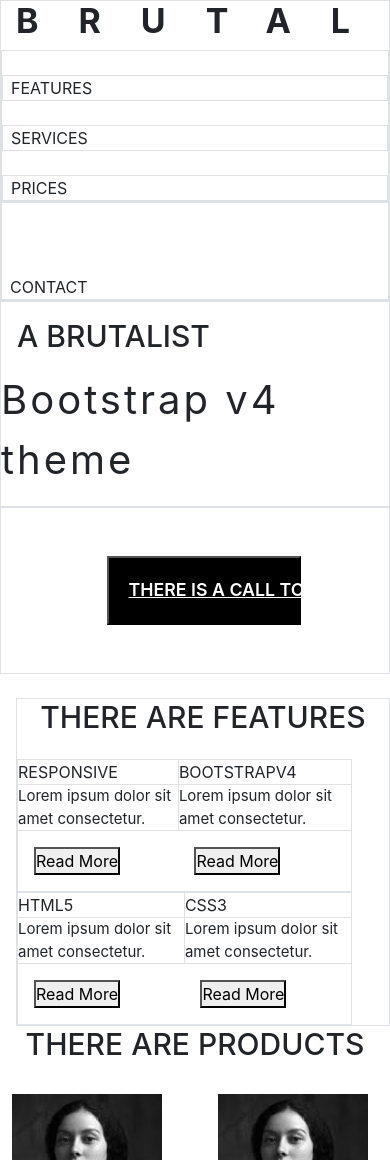
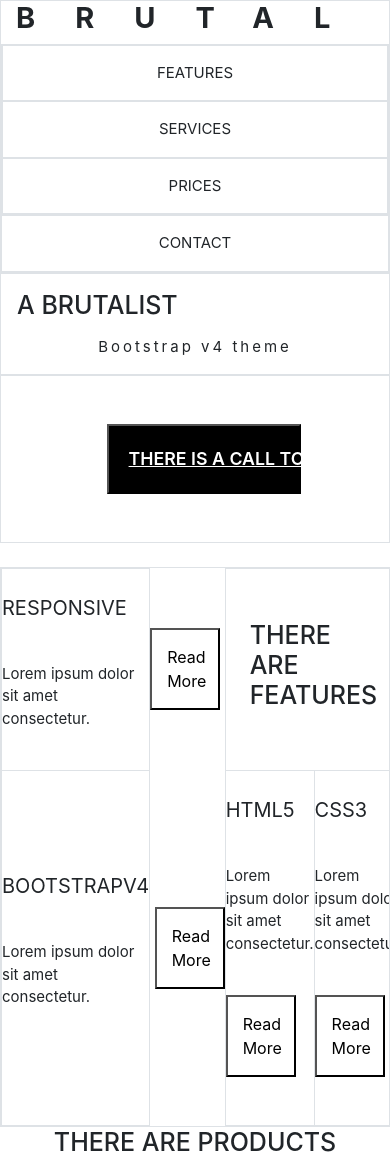
Before and after one commit to Agosdev/template-ejercicio, a plain HTML site: page index.html in a window 390 px wide. Shown: the top 1160 px of the page. Drawn offline with Linux system fonts and the light colour scheme.

Commit message:
Bootstrap responsive

```diff
--- a/css/styles.css
+++ b/css/styles.css
@@ -270,20 +270,33 @@ textarea {
 
 @media only screen and (max-width: 767px) {
   h1 {
-    font-size: calc(50px - 100%);
+    font-size: calc(45px - 100%);
     letter-spacing: 40px;
     font-weight: 700;
   }
 
+  li {
+    text-align: center;
+    font-size: 15px;
+  }
+
+  li:hover {
+    color: red;
+  }
+
   h2,
   h3 {
-    font-size: 30px;
+    font-size: 25px;
   }
 
-  .contact_media {
-    margin-left: 8px;
-    text-align: left;
+  p.legend {
+    font-size: 15px;
+    text-align: center;
   }
+
+  nav {
+  }
+
   .call_to-action {
     width: 50%;
     padding: 5% 5% 5% 5%;
@@ -300,9 +313,7 @@ textarea {
 
   .tab-but {
     width: 70px;
-    padding: 10px;
-    position: relative;
-    left: 20px;
+    padding: 15px;
   }
 
   .team_mobile {
@@ -329,15 +340,14 @@ textarea {
     right: 0;
     top: 200px;
   }
-  .video {
-    margin: 0;
-    width: 400px;
-    height: 300px;
-  }
 
   .text-gallery {
     top: 10px;
     left: 10px;
+  }
+
+  .carrusel {
+    flex-direction: column;
   }
 
   .carousel {
@@ -369,11 +379,11 @@ textarea {
   }
 
   .data {
-    width: 150px;
+    width: 100px;
   }
 
   textarea {
-    width: 350px;
+    width: 300px;
   }
 
   .link {
@@ -386,11 +396,15 @@ textarea {
     right: 0;
   }
 
+  .video {
+    margin: 0;
+    width: 350px;
+    height: 300px;
+  }
   .media_mobile {
     display: flex;
     flex-direction: column;
   }
-
   .prices_mobile {
     flex-direction: column;
     text-align: center;
--- a/index.html
+++ b/index.html
@@ -10,15 +10,15 @@
   <body>
     <!-- navegador -->
     <header>
-        <nav class="row border">
+        <nav class="row d-flex align-items-center border">
             <h1 class="col-lg-8 col-sm-6">Brutal</h1>
-            <ul class="col-lg-2 border">
-                <li class="mt-4 pl-2 border">Features</li>
-                <li class="mt-4 pl-2 border">Services</li>
-                <li class="mt-4 pl-2 border">Prices</li>
+            <ul class="col-lg-2 col-sm-3 border">
+                <li class="p-3 border">Features</li>
+                <li class="p-3 border">Services</li>
+                <li class="p-3 border">Prices</li>
             </ul>
-            <ul class="col-lg-2 border">
-              <li class="mt-5 pt-4 contact_media">Contact</li>
+            <ul class="col-lg-2 col-sm-3 border">
+              <li class="p-3">Contact</li>
             </ul>
         </nav>
     </header>
@@ -33,7 +33,7 @@
           </div>
     </section>
     <!-- tabla con lenguajes -->
-    <table class="border d-none d-sm-block" width="100%" cellspacing="0" cellpadding="0">
+    <table class="border table-responsive-sm" width="100%" cellspacing="0" cellpadding="0">
         <tr>
             <td class="border" width="20%">
                     <p>responsive</p>
@@ -42,59 +42,28 @@
                     <button class="tab-but">Read More</button>
                  </td>
             </td class="border">
-                 <td class="border" colspan="2"><h3 class="p-4">There are features</h3>
-            </td>
+                 <td class="border" colspan="2">
+                  <h3 class="p-4">There are features</h3>
+                 </td>
        </tr>
        <tr>
-          <td class="border" rowspan="2">
+          <td class="border" width="30%" rowspan="2">
                 <p>bootstrapv4</p>
                 <p class="description">Lorem ipsum dolor sit amet consectetur.</p>
           <td> <button class="tab-but">Read More</button></td>
           </td>
-          <td class="border" width="25%">
+          <td class="border" width="20%">
                 <p>html5</p>
                 <p class="description">Lorem ipsum dolor sit amet consectetur.</p>
                 <button class="tab-but mb-4">Read More</button>
            </td>
-          <td class="border">
+          <td class="border" width="30%">
                 <p>css3</p>
                 <p class="description">Lorem ipsum dolor sit amet consectetur.</p>
                 <button class="tab-but mb-4">Read More</button>
           </td>
       </tr>
     </table>
-        <!-- tabla con lenguajes mobile -->
-        <div class="border d-sm-none d-block ml-3">
-          <h3 class="text-center mb-4">There are features</h3>
-          <table width="90%" cellspacing="0" cellpadding="0" >
-            <tr class="border">
-              <td class="border">Responsive</td>
-              <td class="border">Bootstrapv4</td>
-            </tr>
-            <tr class="border">
-              <td class="border description">Lorem ipsum dolor sit amet consectetur.</td>
-              <td class="border description">Lorem ipsum dolor sit amet consectetur.</td>
-            </tr>
-            <tr class="border">
-              <td ><button class="m-3">Read More</button></td>
-              <td ><button class="m-3">Read More</button></td>
-            </tr>
-          </table>
-          <table width="90%" cellspacing="0" cellpadding="0">
-            <tr class="border">
-              <td class="border">Html5</td>
-              <td class="border">Css3</td>
-            </tr>
-            <tr class="border">
-              <td class="border description">Lorem ipsum dolor sit amet consectetur.</td>
-              <td class="border description">Lorem ipsum dolor sit amet consectetur.</td>
-            </tr>
-            <tr class="border">
-              <td ><button class="m-3">Read More</button></td>
-              <td ><button class="m-3">Read More</button></td>
-            </tr>
-          </table>
-          </div>
     <!-- seccion con fotos -->
     <h2 class="d-sm-none d-block text-center">There are products</h2>
     <section class="contenedor1">
@@ -153,8 +122,8 @@
               <button class="play-button text-uppercase p-3" type="button">Play</button>
               <iframe class="video col-lg-9" width="750" height="510" src="https://www.youtube.com/embed/tgbNymZ7vqY" frameborder="0" allow="accelerometer; autoplay; clipboard-write; encrypted-media; gyroscope; picture-in-picture" allowfullscreen></iframe>
           </div>
-          <div class=" d-flex align-items-center">
-              <div id="carouselFadeExampleIndicators" class="carousel slide carousel-fade  col-lg-9" data-ride="carousel">
+          <div class="carrusel d-flex align-items-center">
+              <div id="carouselFadeExampleIndicators" class="carousel slide carousel-fade col-lg-9" data-ride="carousel">
                   <div class="carousel-inner" role="listbox">
                       <div class="carousel-item active">
                            <img class="d-block w-100" src="assets/arq.jpg" alt="First slide" height="510">
@@ -171,10 +140,10 @@
                           <span class="carousel-control-next-icon" aria-hidden="true"></span>
                           <span class="sr-only">Next</span>
                       </a>
-                      <section class=" col-lg-2">
-                          <h2 class="text-gallery">There is a gallery</h2>
-                        </section>
              </div>
+             <section class="col-lg-2">
+                <h2 >There is a gallery</h2>
+              </section>
             </div>
     </section>
       <!-- seccion de servicios -->
@@ -201,19 +170,17 @@
     </section>
       <!-- seccion team -->
   <section class="team_mobile d-flex justify-content-around align-items-center">
-    <div class="border col-lg-3 ">
-          <h2 class="m-5 text-center">There is a team</h2>
-    </div>
+          <h2 class="m-4 text-center">There is a team</h2>
+          <p class="vertical-p border">marketer</p>
     <div class="border text-center col-lg-3 ">
-      <p class="vertical-p border pt-5">marketer</p>
                 <img class="border images_mobile img-fluid rounded-circle" src="assets/portrait.jpg" width="190px"/>
     </div>
+    <p class="vertical-p border">designer</p>
     <div class="border text-center col-lg-3 ">
-      <p class="vertical-p border pt-5">designer</p>
                 <img class="border images_mobile img-fluid rounded-circle" src="assets/portrait.jpg" width="190px"/>
     </div>
+    <p class="vertical-p border">developer</p>
     <div class="border text-center col-lg-3 ">
-      <p class="vertical-p border pt-5">developer</p>
                 <img class="border images_mobile img-fluid rounded-circle" src="assets/portrait.jpg" width="190px"/>
     </div>
 </section>
```
Also changed, not shown: template.jpg (added).
